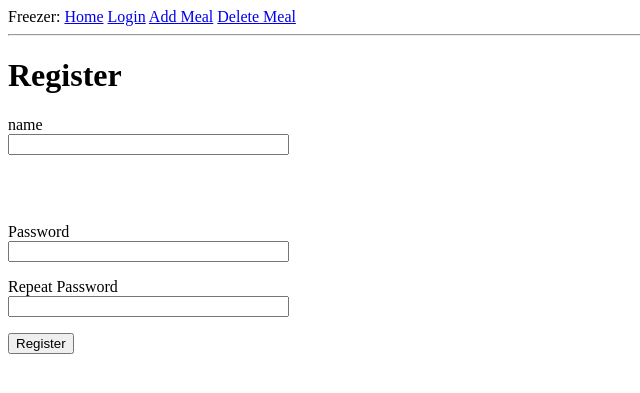
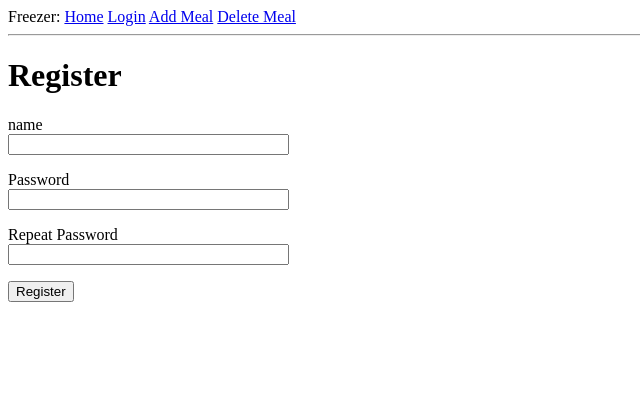
Before and after one commit to adriaalcala/freezer, a Flask app: template templates/register.html in a window 1280 px wide. Shown: the top 393 px of the page, without its empty margins (0-640 px from the left). Run offline with Flask 2, Linux system fonts and the light colour scheme; the template is opened without the code that fills it: values that come from a table or form of the project are taken from there, others are empty.

Commit message:
fix register

```diff
--- a/templates/register.html
+++ b/templates/register.html
@@ -9,13 +9,6 @@
             {{ form.name.label }}<br>
             {{ form.name(size=32) }}<br>
             {% for error in form.name.errors %}
-            <span style="color: red;">[{{ error }}]</span>
-            {% endfor %}
-        </p>
-        <p>
-            {{ form.email.label }}<br>
-            {{ form.email(size=64) }}<br>
-            {% for error in form.email.errors %}
             <span style="color: red;">[{{ error }}]</span>
             {% endfor %}
         </p>
```
